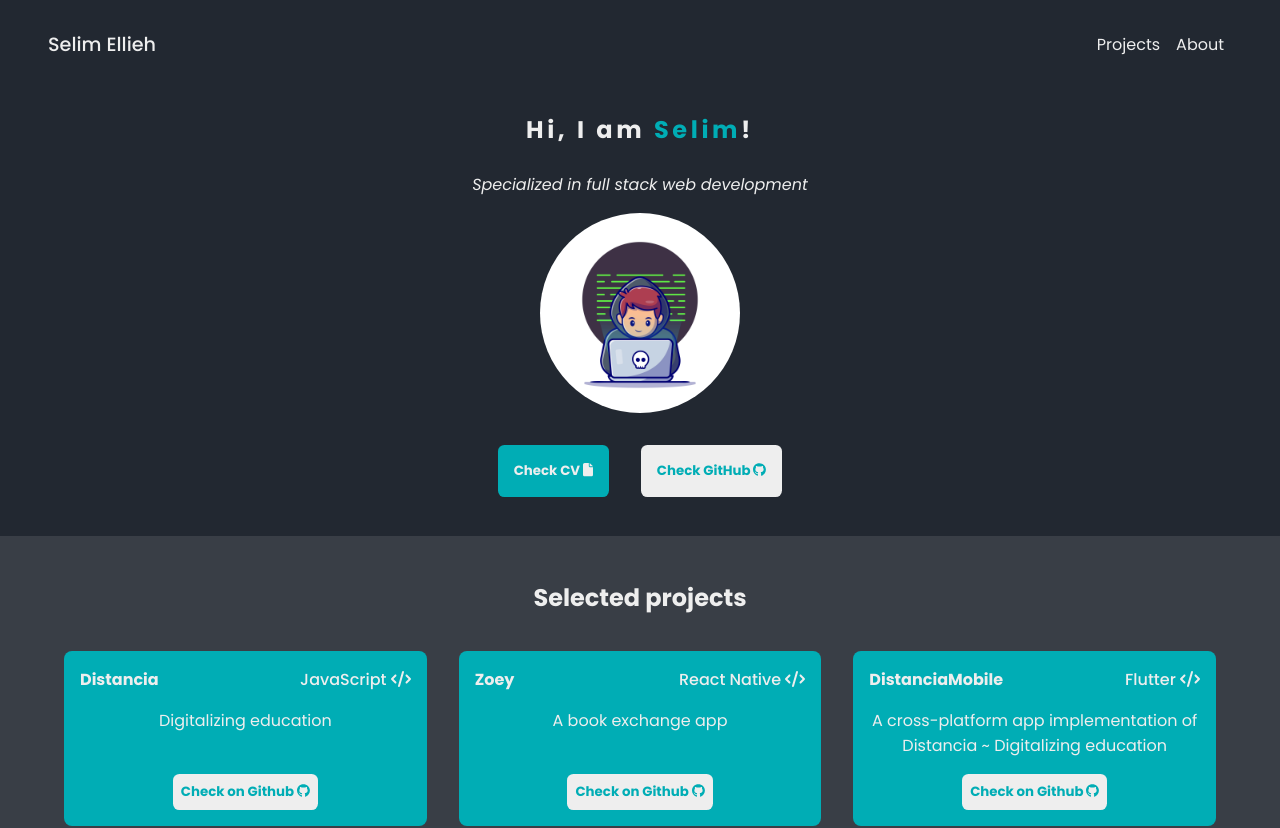
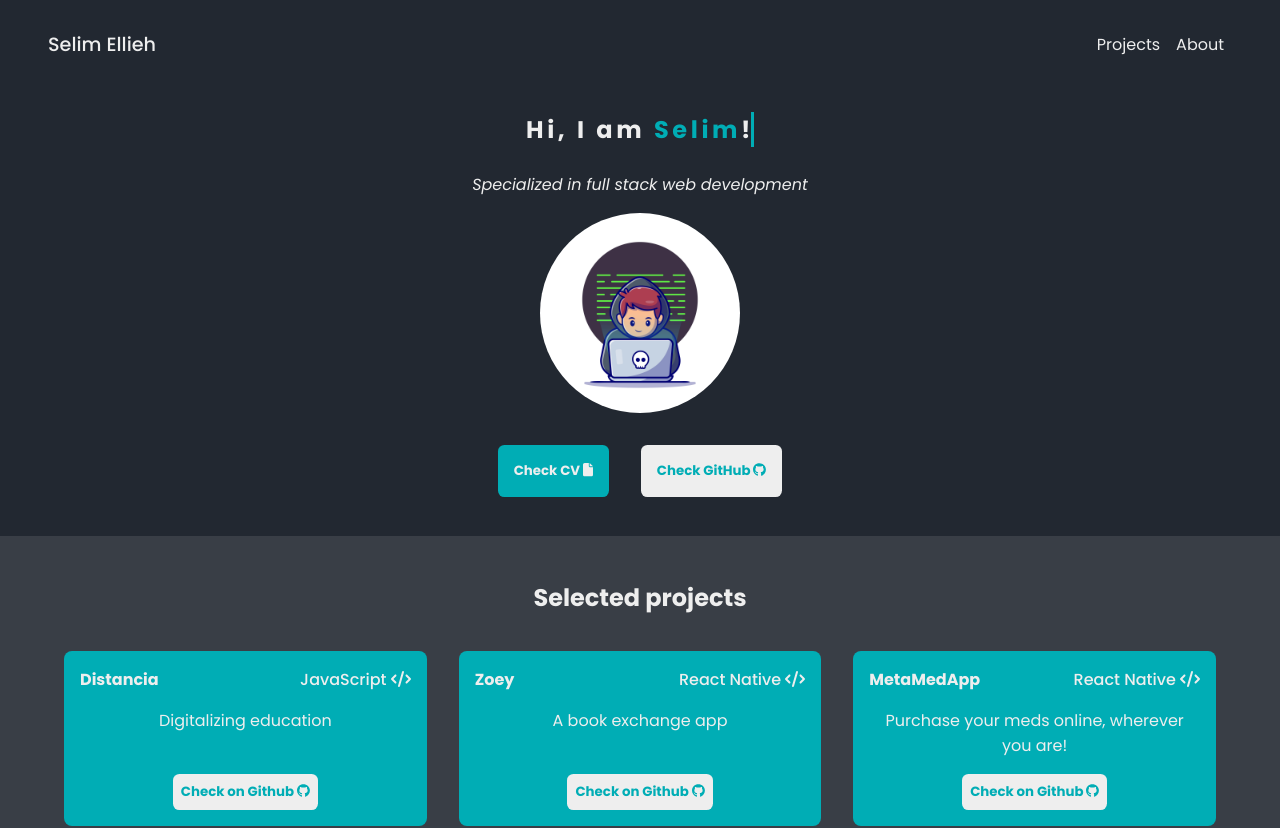
Before and after one commit to selimellieh72/portfolio, a React (Create React App) app: page / in a window 1280 px wide. Shown: the top 828 px of the page. Built offline with nearby package versions, Linux system fonts and the light colour scheme.

Commit message:
Added MetaMedApp

```diff
--- a/src/Components/Projects/Projects.js
+++ b/src/Components/Projects/Projects.js
@@ -13,6 +13,12 @@ const PROJECTS = [
     name: "Zoey",
     description: "A book exchange app",
     github_link: "https://github.com/Ghaadyy/book-app-frontend",
+    technology: "React Native",
+  },
+  {
+    name: "MetaMedApp",
+    description: "Purchase your meds online, wherever you are!",
+    github_link: "https://github.com/selimellieh72/MetaMedApp",
     technology: "React Native",
   },
   {
```
